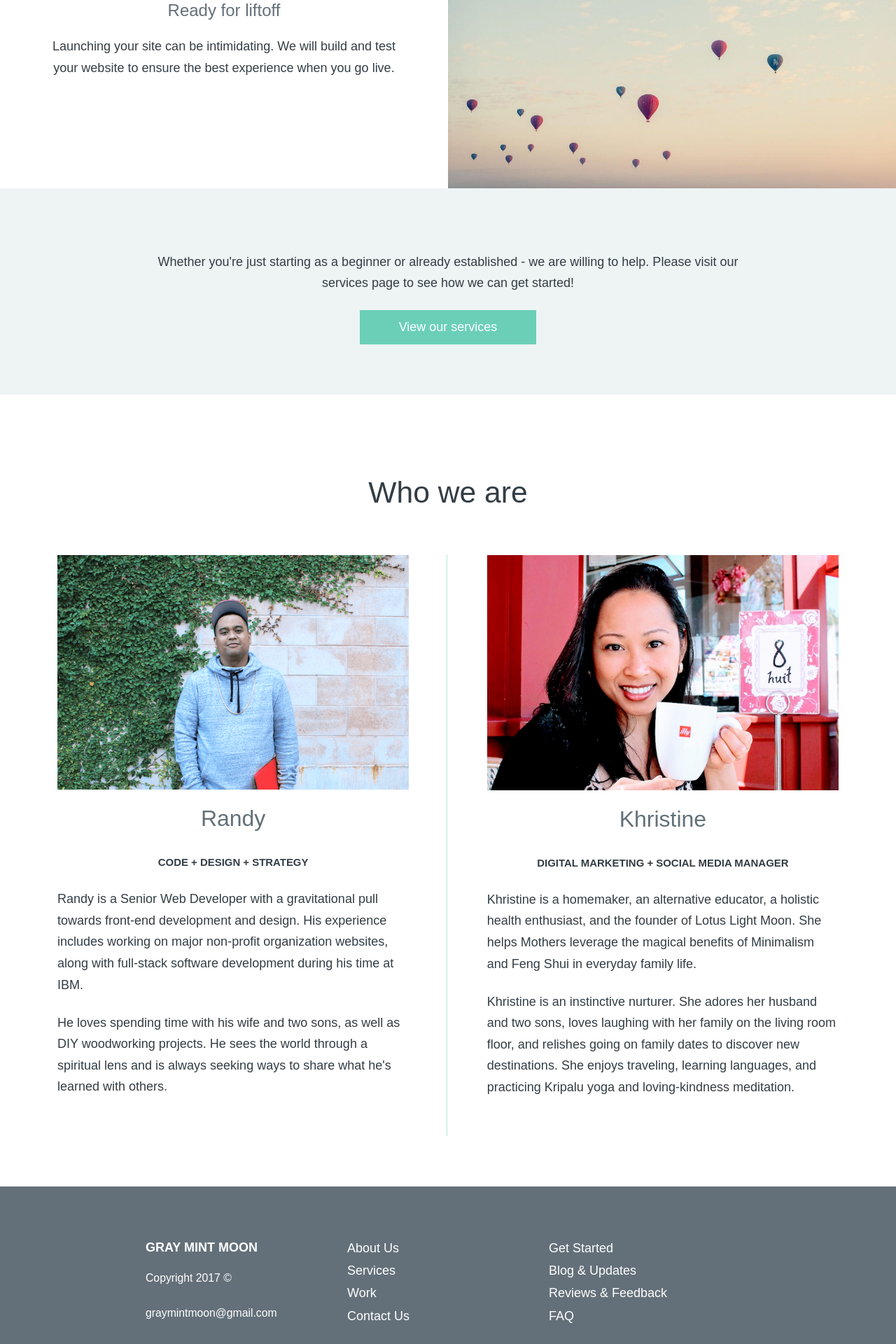
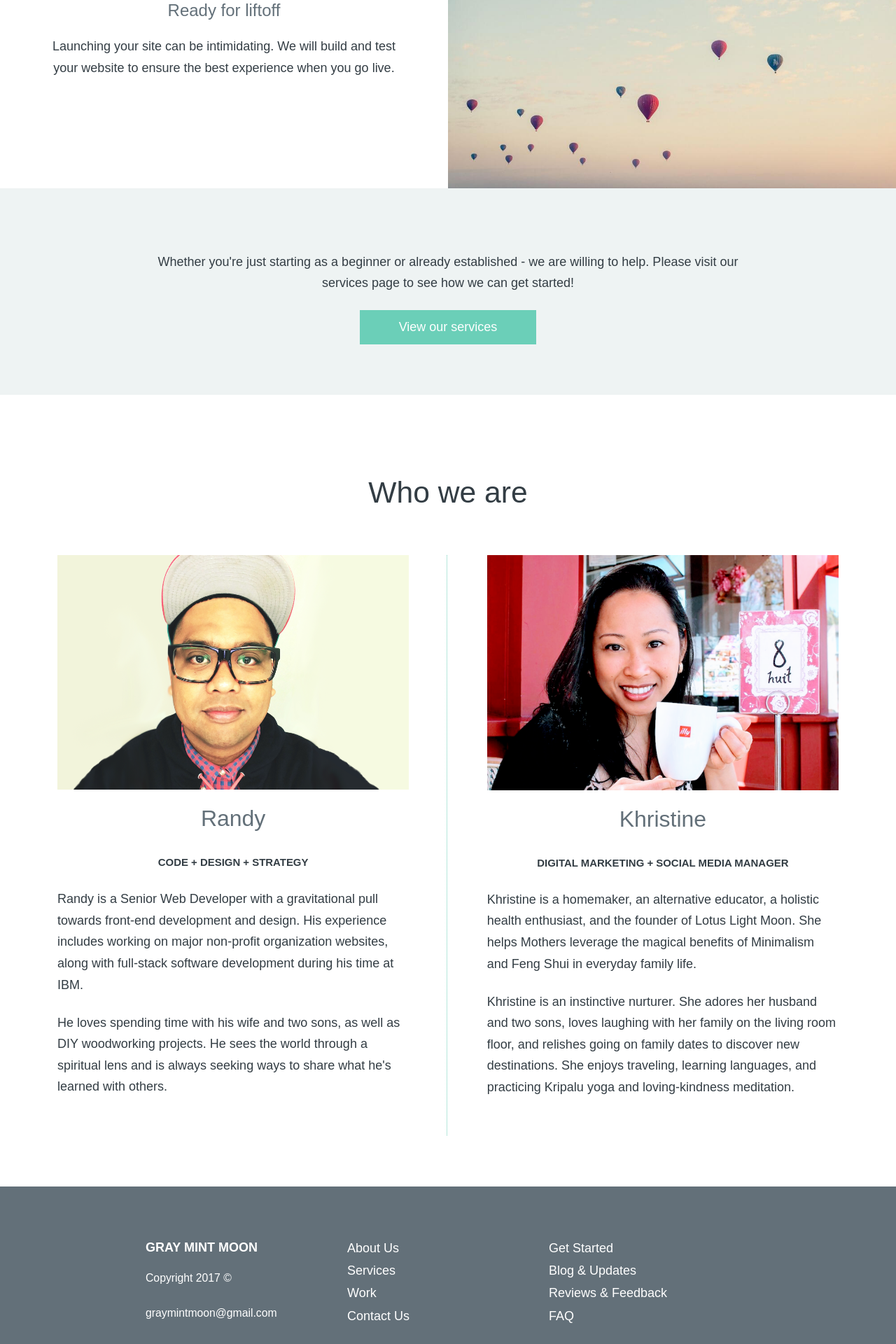
Before and after one commit to graymintmoon/graymintmoon.github.io, a Jekyll site: the page built from index.md, in a window 1280 px wide. Shown: the part 2648-4568 px from the top of the page at 70% size. Built offline with Jekyll 4.4.1, drawn with Linux system fonts in a browser that asks for light colours; nearby versions of some CDN libraries; some web fonts are replaced.

Commit message:
replace img

```diff
--- a/index.md
+++ b/index.md
@@ -36,7 +36,7 @@ title: Web Design and Development For Holistic Entrepreneurs`
 		</div>
 		<div class="column_half">
 			<div class="column_half_block">
-				<img class="img_full img_bottom_space" src="{{site.url}}/assets/randy_tolentino.png" alt="Photo of Randy Tolentino">
+				<img class="img_full img_bottom_space" src="{{site.url}}/assets/ran_tolentino.png" alt="Photo of Randy Tolentino">
 				<h3 class="text_center text_regular">Randy</h3>
 				<h5 class="text_center">CODE + DESIGN + STRATEGY</h5>
 				<p class="text_light">Randy is a Senior Web Developer with a gravitational pull towards front-end development and design. His experience includes working on major non-profit organization websites, along with full-stack software development during his time at IBM.</p>
```
Also changed, not shown: assets/ran_tolentino.jpg (added), assets/ran_tolentino.png (added).
